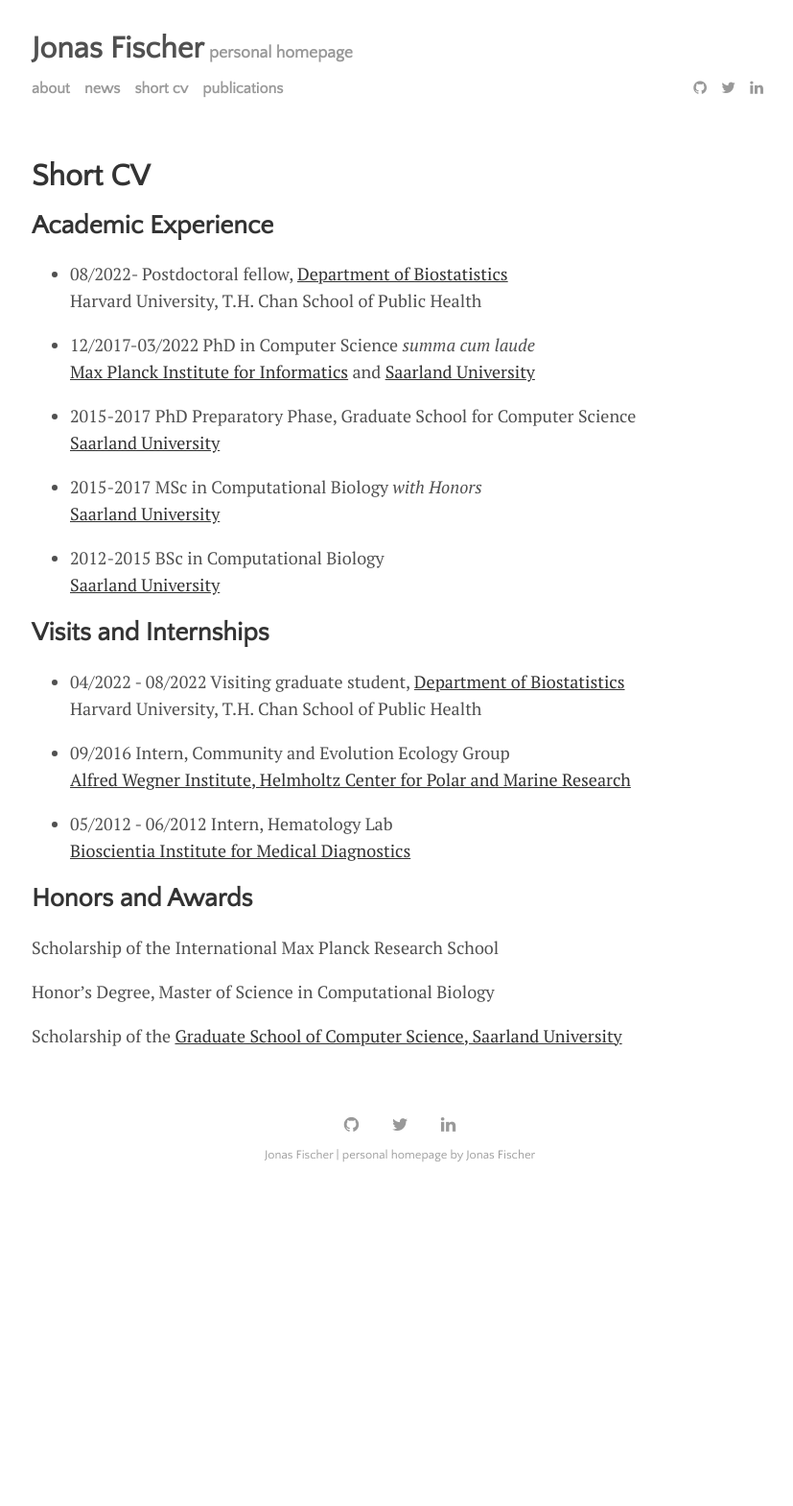
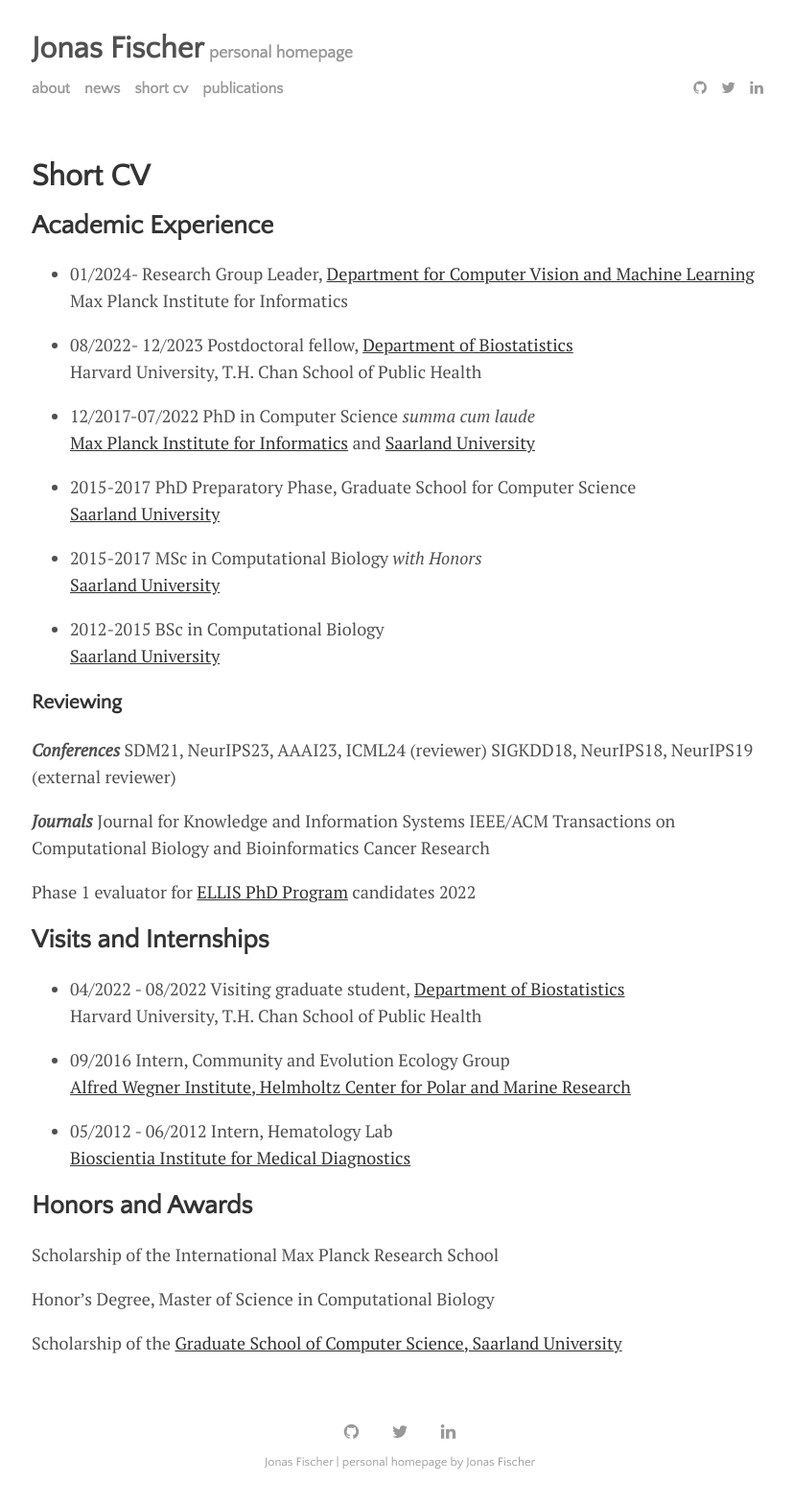
Before and after one commit to FischerJo/FischerJo.github.io, a Jekyll site: the page built from menu/shortcv.md, in a window 1280 px wide. Shown: the whole page at 96% size, without its empty margins (223-1050 px from the left). Built offline with Jekyll 4.4.1, drawn with Linux system fonts in a browser that asks for light colours; before the commit the page ends 1249 px from its top, so only the background shows below that.

Commit message:
Added reviewer experience

```diff
--- a/menu/shortcv.md
+++ b/menu/shortcv.md
@@ -7,10 +7,13 @@ permalink: /shortcv
 
 ## Academic Experience
 
-- 08/2022\- Postdoctoral fellow, [Department of Biostatistics](https://www.hsph.harvard.edu/biostatistics/)
+- 01/2024\-  Research Group Leader, [Department for Computer Vision and Machine Learning](https://www.mpi-inf.mpg.de/de/departments/computer-vision-and-machine-learning)
+Max Planck Institute for Informatics
+
+- 08/2022\- 12/2023 Postdoctoral fellow, [Department of Biostatistics](https://www.hsph.harvard.edu/biostatistics/)
 Harvard University, T.H. Chan School of Public Health
 
-- 12/2017\-03/2022 PhD in Computer Science *summa cum laude*
+- 12/2017\-07/2022 PhD in Computer Science *summa cum laude*
 [Max Planck Institute for Informatics](https://www.mpi-inf.mpg.de/home/) and [Saarland University](https://saarland-informatics-campus.de)
 
 - 2015\-2017 PhD Preparatory Phase, Graduate School for Computer Science
@@ -21,6 +24,20 @@ Harvard University, T.H. Chan School of Public Health
 
 - 2012\-2015 BSc in Computational Biology
 [Saarland University](https://zbi-www.bioinf.uni-sb.de)
+
+
+### Reviewing
+
+***Conferences***
+SDM21, NeurIPS23, AAAI23, ICML24 (reviewer)
+SIGKDD18, NeurIPS18, NeurIPS19 (external reviewer)
+
+***Journals***
+Journal for Knowledge and Information Systems
+IEEE/ACM Transactions on Computational Biology and Bioinformatics
+Cancer Research
+
+Phase 1 evaluator for [ELLIS PhD Program](https://ellis.eu/phd-postdoc) candidates 2022
 
 
 ## Visits and Internships
```
